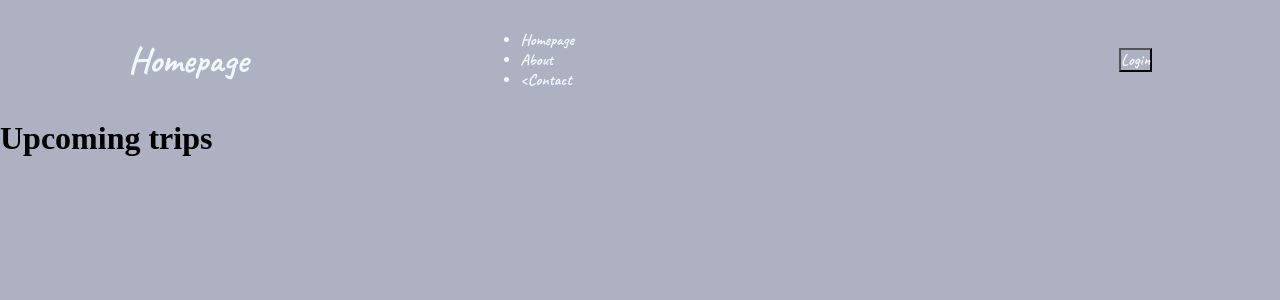
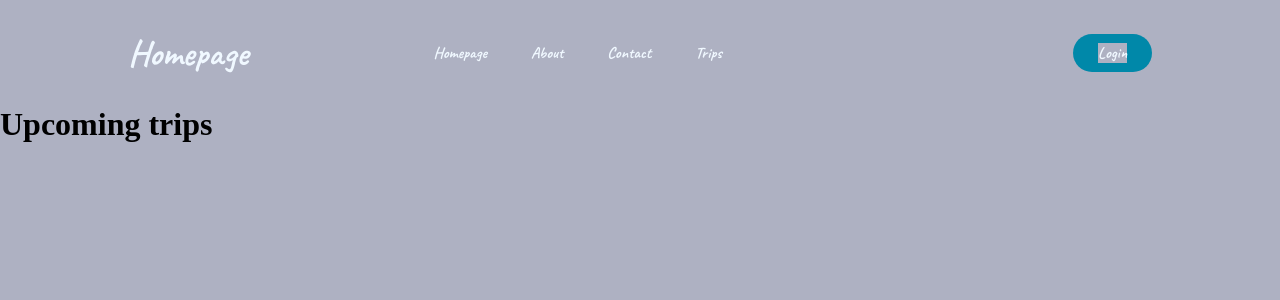
Before and after one commit to ArlindUkperaj/travel_agency, a Django app: page /trips/ in a window 1280 px wide. Shown: the top 300 px of the page. Run offline with Django 4.2, Linux system fonts and the light colour scheme; data that the repository does not hold is empty.

Commit message:
style changes in navigation bar

```diff
--- a/templates/base.html
+++ b/templates/base.html
@@ -17,7 +17,8 @@
             <ul class= 'nav__links'>
                 <li><a href="{% url 'pages:homepage' %}">Homepage</a></li>
                 <li><a href="{% url 'pages:about' %}">About</a></li>
-                <li><<a href="{% url 'pages:contact' %}">Contact</a></li>
+                <li><a href="{% url 'pages:contact' %}">Contact</a></li>
+                <li><a href="{% url 'agency:trips' %}">Trips</a></li>
             </ul>
         </nav>
         <a class='login' href="#"><button>Login</buton></a>
@@ -60,6 +61,37 @@ header{
     align-items: center;
     padding: 30px 10%;
 }
+.nav__links{
+    list-style: none;
+}
+
+.nav__links li{
+    display: inline;
+    padding: 0px 20px;
+}
+
+.nav__links li a{
+    transition: all 0.3s ease 0s;
+}
+
+.nav__links li a:hover{
+    color: #0088a9
+}
+
+button{
+    padding: 9px 25px;
+    background-color: rgba(0,136,169,1);
+    border: none;
+    border-radius: 50px;
+    cursor: pointer;
+    transition: all 0.3s ease 0s;
+}
+
+button:hover{
+    background-color: rgba(0,136,169,0.8);
+
+}
+
 </style>
 </body>
 </html>
```
